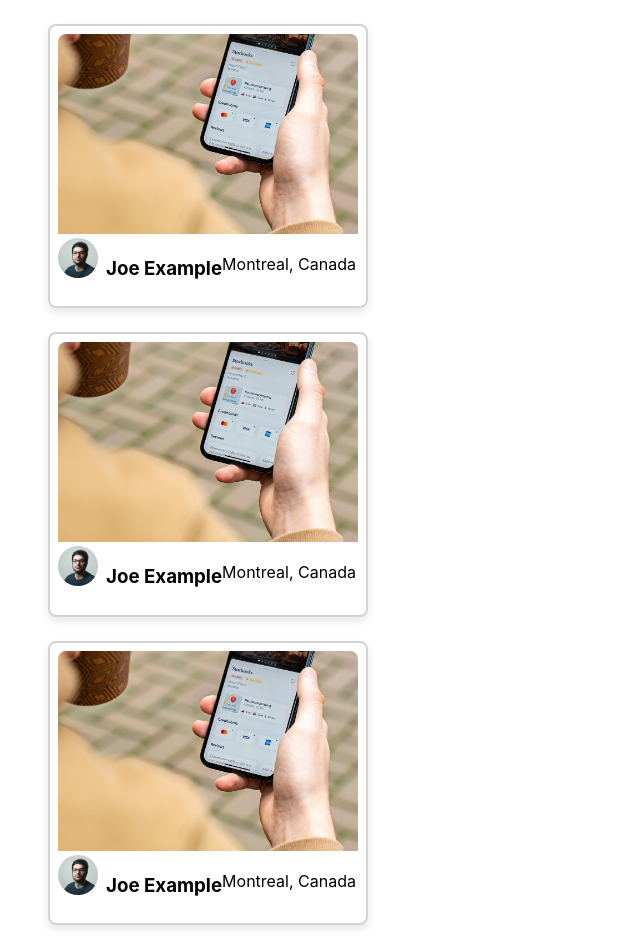
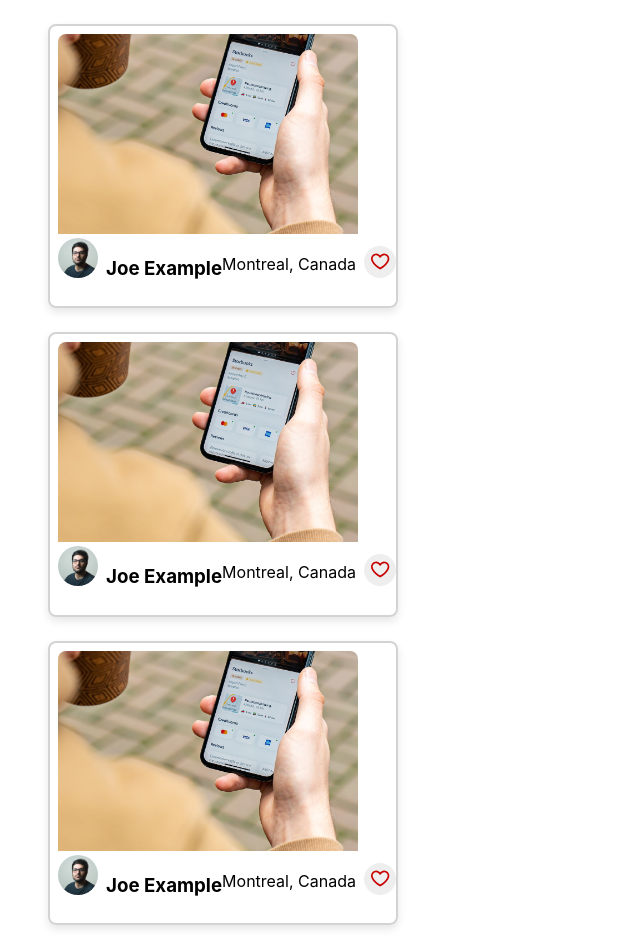
Before and after one commit to rhuynh17/Photo-Labs, a React (Create React App) app in the folder frontend/: page / in a window 1280 px wide. Shown: the whole page, without its empty margins (0-640 px from the left). Built offline with nearby package versions, Linux system fonts and the light colour scheme; the HTML template or start-up script is replaced by a standard one.

Commit message:
add: fav button plus activeclick/hover

```diff
--- a/frontend/src/components/PhotoFavButton.jsx
+++ b/frontend/src/components/PhotoFavButton.jsx
@@ -1,13 +1,18 @@
-import React, { useCallback, useState } from 'react';
-
+import React, { useState } from 'react';
 import FavIcon from './FavIcon';
 import '../styles/PhotoFavButton.scss';
 
 function PhotoFavButton() {
+  const [isActive, setIsActive] = useState(false);
+
+  const handleClick = () => {
+    setIsActive(!isActive);
+  };
+
   return (
-    <div className="photo-list__fav-icon">
+    <div className={`photo-list__fav-icon ${isActive ? 'active' : ''}`} onClick={handleClick}>
       <div className="photo-list__fav-icon-svg">
-        {/* Insert React */}
+        <FavIcon />
       </div>
     </div>
   );
--- a/frontend/src/components/PhotoListItem.jsx
+++ b/frontend/src/components/PhotoListItem.jsx
@@ -1,5 +1,6 @@
 import React from 'react';
 import '../styles/PhotoListItem.scss';
+import PhotoFavButton from './PhotoFavButton';
 
 const PhotoListItem = (props) => {
   const { username, imageSource, id, location, profile } = props.photo;
@@ -10,6 +11,7 @@ const PhotoListItem = (props) => {
         <img src={profile} alt={`${username}'s profile`} className="photo-list__user-profile" />
         <h3>{username}</h3>
         <p>{`${location.city}, ${location.country}`}</p>
+        <PhotoFavButton />
       </div>
     </div>
   );
--- a/frontend/src/styles/PhotoFavButton.scss
+++ b/frontend/src/styles/PhotoFavButton.scss
@@ -10,9 +10,18 @@
   height: 32px;
   text-align: center;
   border-radius: 100%;
+  transition: background-color 0.3s, border-color 0.3s;
+
+  &:hover {
+    background-color: #DDDDDD;
+  }
 }
 
 .photo-list__fav-icon-svg {
   padding: 7px;
   top: 2px;
 }
+
+.photo-list__fav-icon.active .photo-list__fav-icon-svg path {
+  fill: #C80000;
+}
```
